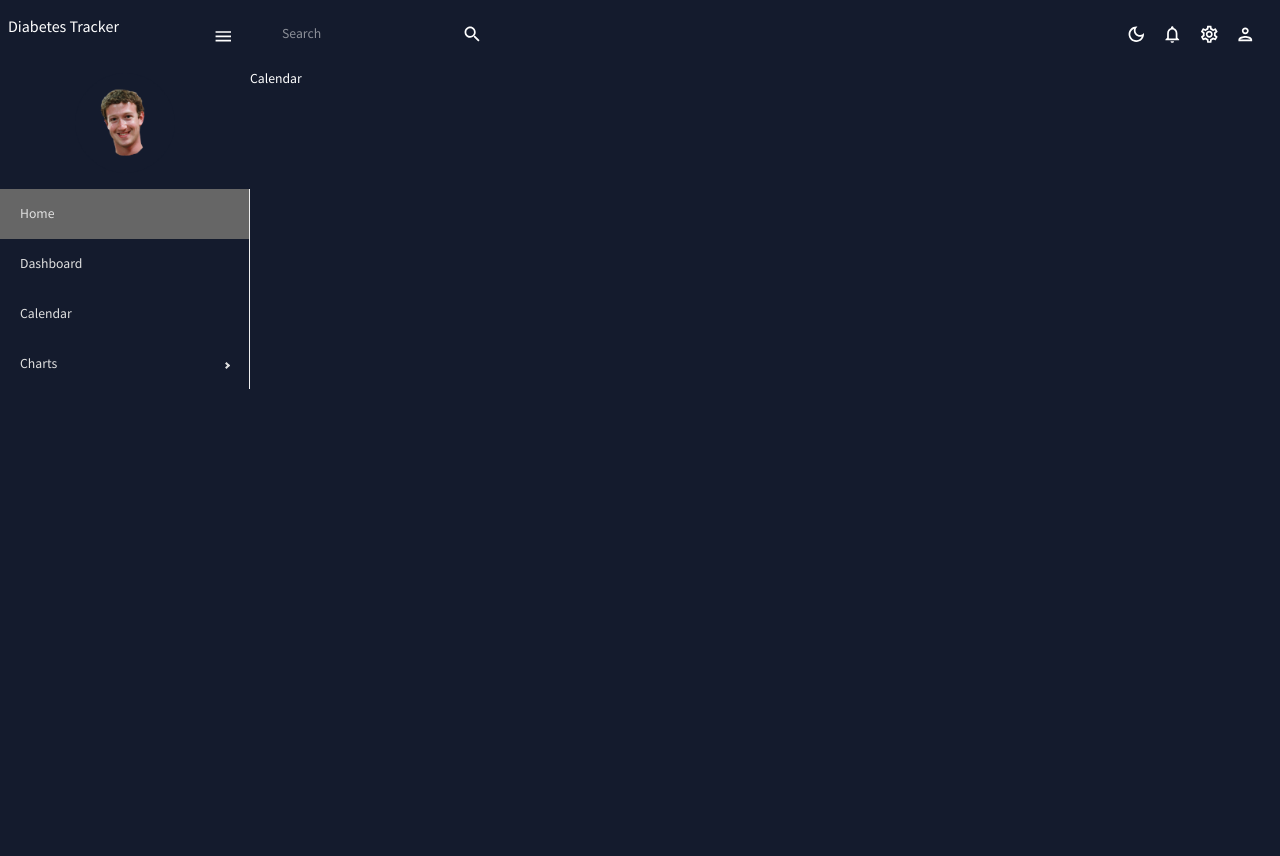
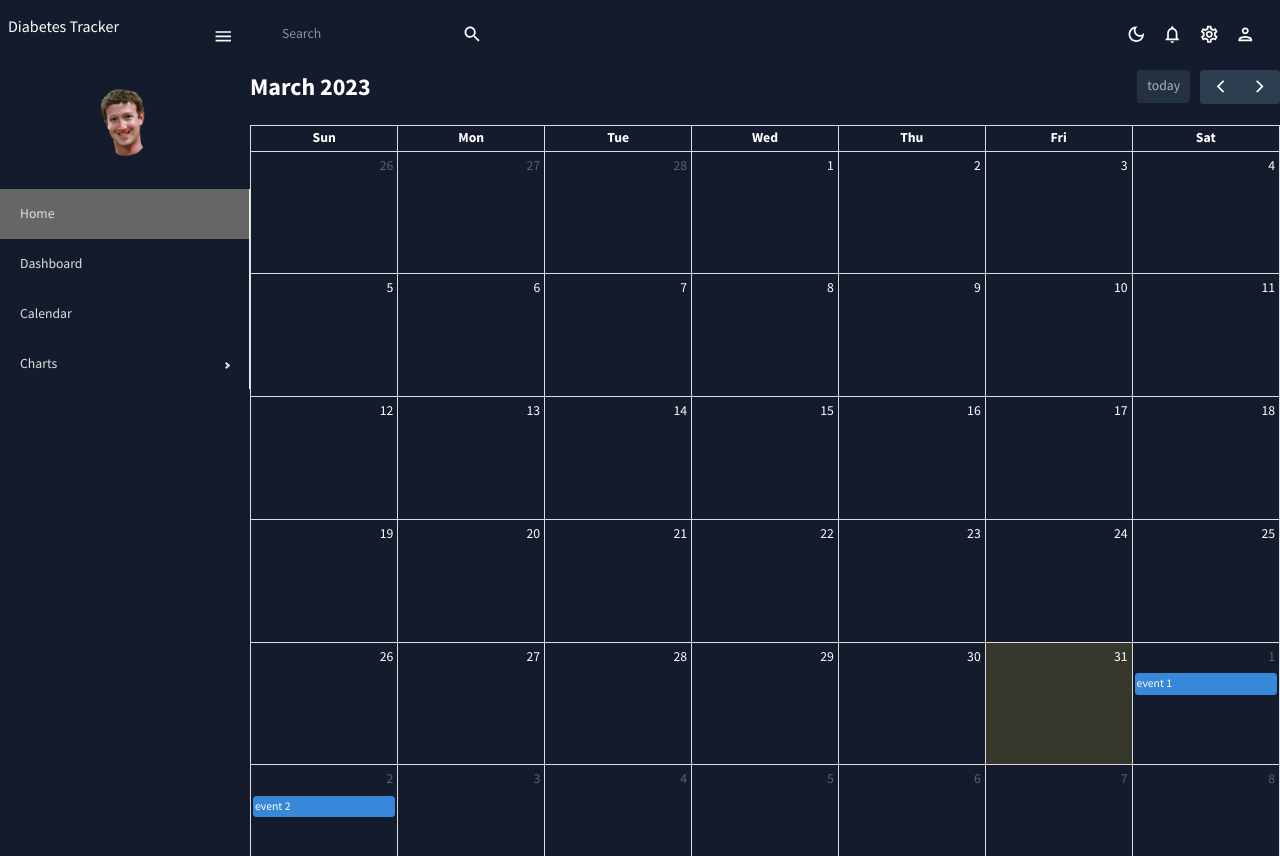
Before and after one commit to anbe6083/diabetes-tracker, a Next.js app: page /calendar in a window 1280 px wide. Shown: the top 856 px of the page. Before the commit the page ends 800 px from the top, so only its background shows below. Built offline with nearby package versions, Linux system fonts and the light colour scheme.

Commit message:
Add calendar

```diff
--- a/src/pages/calendar.tsx
+++ b/src/pages/calendar.tsx
@@ -1,7 +1,26 @@
-import { Box } from "@mui/material";
+import Box from "@mui/material/Box";
+import FullCalendar from "@fullcalendar/react";
+import dayGridPlugin from "@fullcalendar/daygrid";
+import { useState } from "react";
 
 const Calendar = () => {
-  return <Box>Calendar</Box>;
+  const [events, setEvents] = useState([
+    { title: "event 1", date: "2023-04-01" },
+    { title: "event 2", date: "2023-04-02" },
+  ]);
+  const handleDateClick = () => {
+    alert("clicked");
+  };
+
+  return (
+    <FullCalendar
+      plugins={[dayGridPlugin]}
+      initialView="dayGridMonth"
+      events={events}
+      eventClick={handleDateClick}
+      select={handleDateClick}
+    />
+  );
 };
 
 export default Calendar;
```
